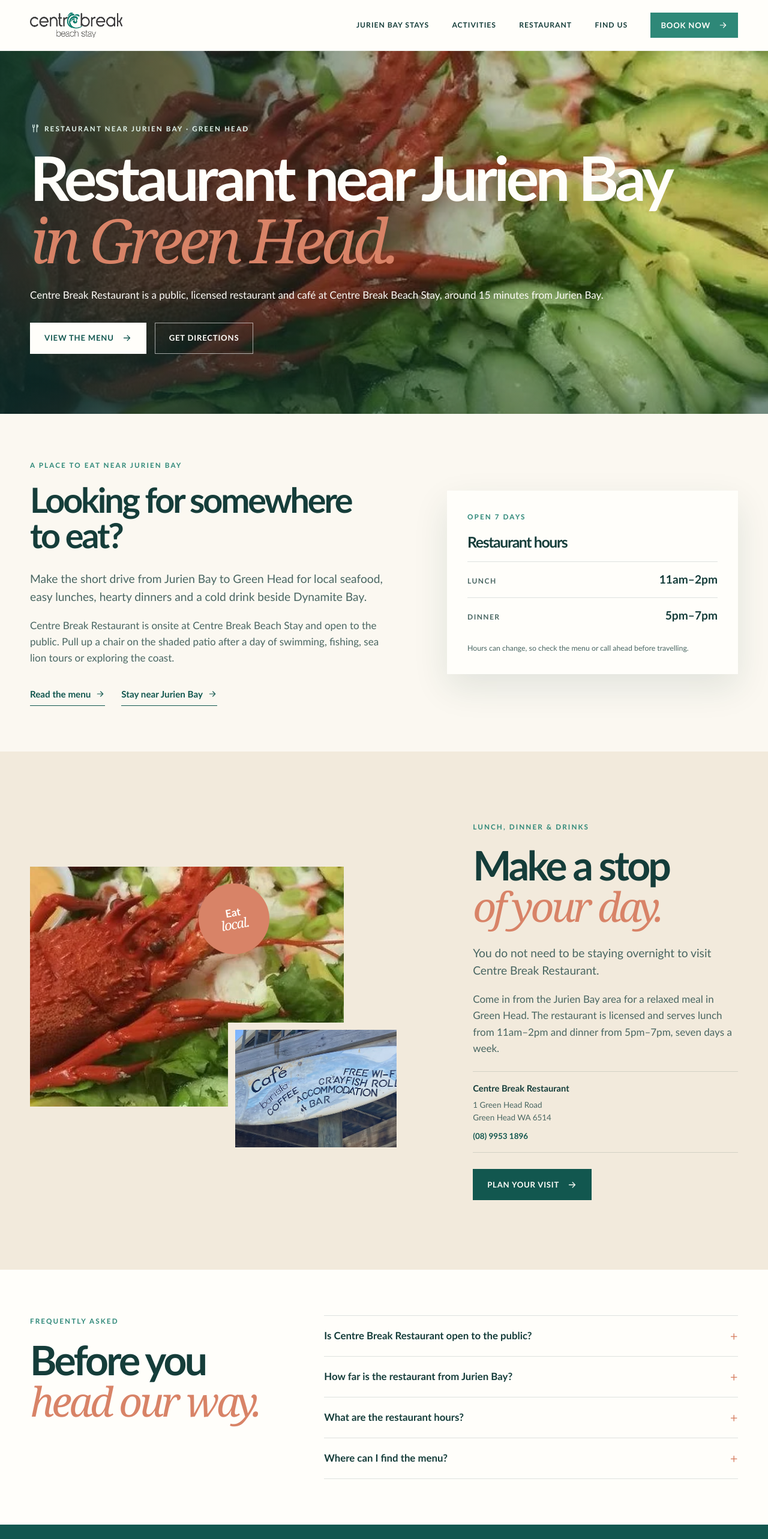
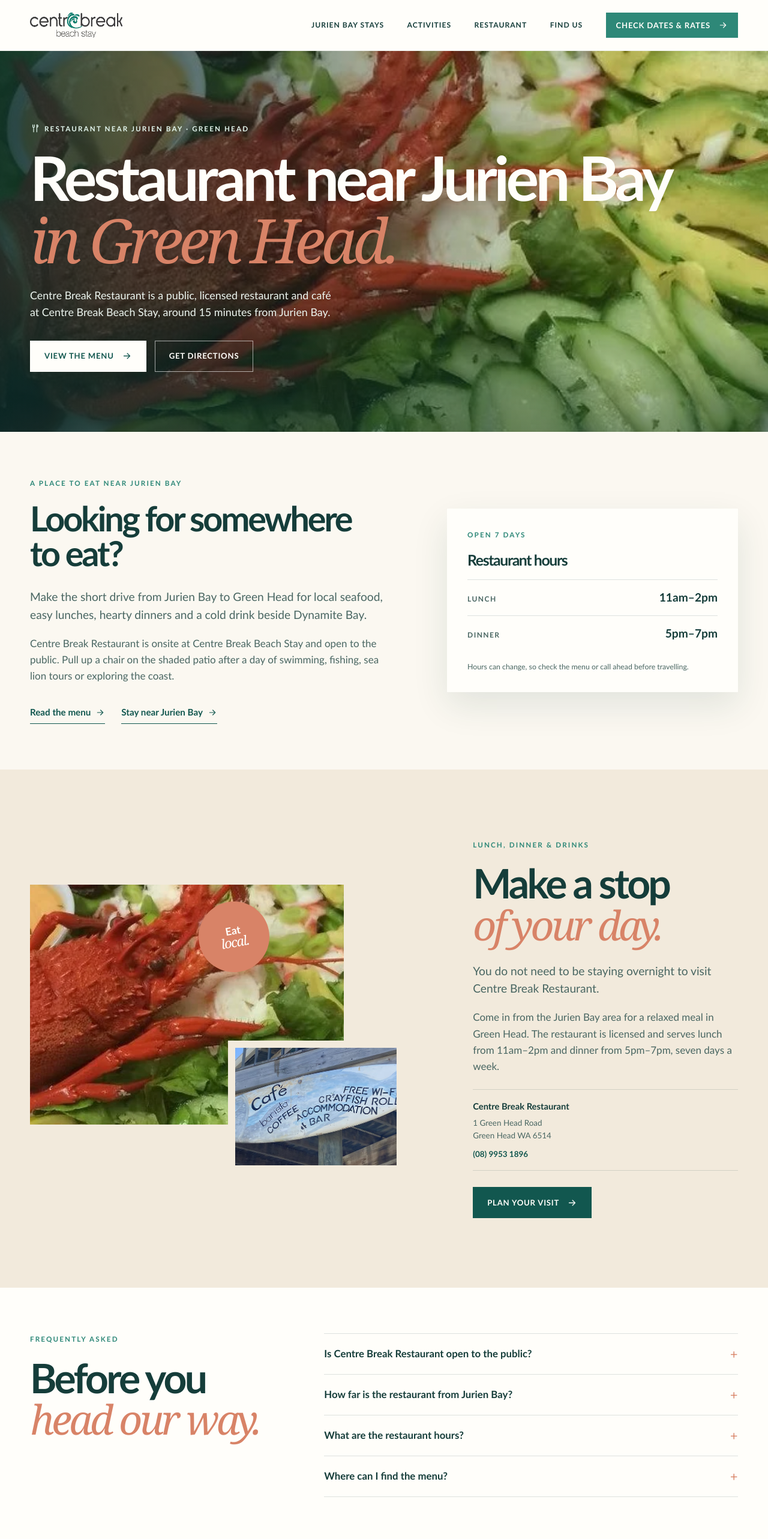
Before and after one commit to tawazz/centrebreakbeachstay, a Next.js app: page /jurien-bay-restaurant in a window 1280 px wide. Shown: the top 2566 px of the page at 60% size. Built offline with nearby package versions, Linux system fonts and the light colour scheme.

Commit message:
feat: update booking links and descriptions across accommodation and activities pages

```diff
--- a/app/globals.css
+++ b/app/globals.css
@@ -22,6 +22,8 @@
 button, a { -webkit-tap-highlight-color: transparent; }
 button { color: inherit; font: inherit; }
 img { display: block; max-width: 100%; }
+section[id] { scroll-margin-top: 104px; }
+a:focus-visible, button:focus-visible, summary:focus-visible { outline: 3px solid var(--coral); outline-offset: 4px; }
 
 .shell { width: min(1180px, calc(100% - 72px)); margin: 0 auto; }
 .section-pad { padding: 116px 0; }
@@ -65,6 +67,7 @@
 .hero-content { color: var(--white); padding-bottom: 112px; padding-top: 140px; position: relative; z-index: 1; }
 .hero-copy { color: #f1f6ee; font-size: 1.13rem; max-width: 510px; }
 .hero-actions { align-items: center; display: flex; flex-wrap: wrap; gap: 14px; margin-top: 33px; }
+.booking-helper { color: rgba(241,246,238,0.82); font-size: 0.73rem; margin: 14px 0 0; }
 .hero-note { align-items: center; background: var(--gold); bottom: 0; color: var(--ink); display: flex; gap: 12px; padding: 18px 30px 18px 27px; position: absolute; right: max(36px, calc((100vw - 1180px) / 2)); z-index: 2; }
 .hero-note span { font-size: 1.8rem; font-weight: 800; line-height: 1; }
 .hero-note small { font-size: 0.68rem; font-weight: 800; letter-spacing: 0.12em; line-height: 1.2; text-transform: uppercase; }
@@ -115,6 +118,7 @@
 .feature-list span { align-items: center; color: var(--ink-soft); display: inline-flex; font-size: 0.69rem; gap: 4px; }
 .feature-list svg { color: var(--teal); }
 .room-card .text-link { font-size: 0.78rem; margin-top: 17px; }
+.room-card-cta { align-self: flex-start; font-size: 0.72rem; margin-top: 17px; min-height: 48px; padding: 0 15px; }
 
 .food-section { background: var(--sand); }
 .food-layout { align-items: center; display: grid; gap: clamp(55px, 9vw, 125px); grid-template-columns: minmax(0, 1.1fr) minmax(0, 0.78fr); }
@@ -172,6 +176,7 @@
 .booking-inner { align-items: center; display: flex; justify-content: space-between; min-height: 315px; }
 .booking-inner h2 { margin: 0; }
 .booking-inner h2 em { color: var(--gold); }
+.mobile-booking-bar { display: none; }
 
 .site-footer { background: var(--white); }
 .footer-grid { display: grid; gap: 50px; grid-template-columns: 1.4fr repeat(3, 0.72fr); padding: 76px 0 62px; }
@@ -189,10 +194,10 @@
 
 .page-hero { min-height: 510px; overflow: hidden; position: relative; }
 .page-hero-content { color: var(--white); padding-bottom: 100px; padding-top: 120px; position: relative; z-index: 1; }
-.page-hero-content > p:last-child { color: #edf6f0; font-size: 1.12rem; max-width: 510px; }
+.page-hero-content > h1 + p { color: #edf6f0; font-size: 1.12rem; max-width: 510px; }
 .activity-page-hero { min-height: 620px; }
 .activity-page-hero .page-hero-content { padding-bottom: 145px; }
-.activity-page-hero .page-hero-content > p:last-child { max-width: 570px; }
+.activity-page-hero .page-hero-content > h1 + p { max-width: 570px; }
 .activity-hero-note { align-items: center; background: var(--gold); bottom: 0; color: var(--ink); display: flex; gap: 13px; padding: 18px 30px 18px 25px; position: absolute; right: max(36px, calc((100vw - 1180px) / 2)); z-index: 2; }
 .activity-hero-note-value { font-size: 2rem; font-weight: 800; letter-spacing: -0.08em; line-height: 1; }
 .activity-hero-note span:last-child { display: flex; flex-direction: column; line-height: 1.2; }
@@ -283,7 +288,7 @@
 }
 
 @media (max-width: 720px) {
-  body { font-size: 16px; }
+  body { font-size: 16px; padding-bottom: 77px; }
   .shell { width: min(100% - 38px, 550px); }
   .section-pad { padding: 76px 0; }
   .section-pad-small { padding: 52px 0; }
@@ -299,6 +304,8 @@
   .mobile-nav.is-open nav { padding-bottom: 22px; padding-top: 9px; }
   .mobile-nav a:not(.button) { border-bottom: 1px solid var(--line); display: block; font-size: 0.82rem; font-weight: 800; letter-spacing: 0.09em; padding: 15px 0; text-transform: uppercase; }
   .mobile-nav .button { margin-top: 17px; width: 100%; }
+  .mobile-booking-bar { background: rgba(255,254,250,0.96); border-top: 1px solid var(--line); bottom: 0; display: block; left: 0; padding: 10px 16px calc(10px + env(safe-area-inset-bottom)); position: fixed; right: 0; z-index: 19; }
+  .mobile-booking-bar .button { width: 100%; }
   .hero { min-height: 670px; }
   .hero-overlay { background: linear-gradient(90deg, rgba(7,41,39,0.82), rgba(7,41,39,0.25)), linear-gradient(0deg, rgba(7,41,39,0.5), transparent 55%); }
   .hero-content { padding-bottom: 122px; padding-top: 112px; }
@@ -360,6 +367,7 @@
 @media (max-width: 480px) {
   .shell { width: min(100% - 32px, 550px); }
   .hero { min-height: 640px; }
+  h1 { font-size: clamp(2.6rem, 13.2vw, 4.1rem); }
   .hero-actions { align-items: stretch; flex-direction: column; }
   .hero-actions .button { width: 100%; }
   .room-card { grid-template-columns: 1fr; }
@@ -443,3 +451,12 @@
   .detail-card, .restaurant-hours-card { padding: 25px 21px; }
   .detail-card-meta { gap: 24px; }
 }
+
+@media (max-width: 720px) {
+  .room-card-cta { align-self: stretch; width: 100%; }
+}
+
+@media (prefers-reduced-motion: reduce) {
+  html { scroll-behavior: auto; }
+  *, *::before, *::after { animation-duration: 0.01ms !important; animation-iteration-count: 1 !important; scroll-behavior: auto !important; transition-duration: 0.01ms !important; }
+}
--- a/components/site-footer.tsx
+++ b/components/site-footer.tsx
@@ -32,7 +32,7 @@
         <div className="footer-column footer-hours">
           <p className="footer-label">Open 7 days</p>
           <p>{business.restaurantName}<br />{restaurantHours[0].display}<br />{restaurantHours[1].display}</p>
-          <a className="footer-booking" href={bookingUrl} target="_blank" rel="noreferrer">Check availability <span>↗</span></a>
+          <a className="footer-booking" href={bookingUrl} target="_blank" rel="noreferrer" data-booking-placement="footer">Check dates & rates <span>↗</span></a>
         </div>
       </div>
 
--- a/components/site-header.tsx
+++ b/components/site-header.tsx
@@ -16,6 +16,7 @@
   const [open, setOpen] = useState(false);
 
   return (
+    <>
       <header className="site-header">
         <div className="shell header-inner">
           <Link href="/" className="brand" aria-label="Centre Break Beach Stay home" onClick={() => setOpen(false)}>
@@ -26,8 +27,8 @@
             {links.map((link) => (
               <Link key={link.href} href={link.href}>{link.label}</Link>
             ))}
-          <a className="button button-small" href={bookingUrl} target="_blank" rel="noreferrer">
-            Book now <Icon name="arrow" size={16} />
+            <a className="button button-small" href={bookingUrl} target="_blank" rel="noreferrer" data-booking-placement="header-desktop">
+              Check dates & rates <Icon name="arrow" size={16} />
             </a>
           </nav>
 
@@ -47,11 +48,19 @@
             {links.map((link) => (
               <Link key={link.href} href={link.href} onClick={() => setOpen(false)}>{link.label}</Link>
             ))}
-          <a className="button" href={bookingUrl} target="_blank" rel="noreferrer" onClick={() => setOpen(false)}>
-            Book your stay <Icon name="arrow" size={17} />
+            <a className="button" href={bookingUrl} target="_blank" rel="noreferrer" onClick={() => setOpen(false)} data-booking-placement="header-mobile-menu">
+              Check dates & rates <Icon name="arrow" size={17} />
             </a>
           </nav>
         </div>
+
       </header>
+
+      <aside className="mobile-booking-bar" aria-label="Booking shortcut">
+        <a className="button button-dark" href={bookingUrl} target="_blank" rel="noreferrer" data-booking-placement="mobile-sticky">
+          Check dates & rates <Icon name="arrow" size={17} />
+        </a>
+      </aside>
+    </>
   );
 }
--- a/lib/content.ts
+++ b/lib/content.ts
@@ -1,5 +1,6 @@
 export const siteUrl = "https://centrebreakbeachstay.com.au";
-export const bookingUrl = "https://us2.cloudbeds.com/reservation/sqAH3Y";
+const bookingBaseUrl = "https://us2.cloudbeds.com/en/reservation/sqAH3Y";
+export const bookingUrl = `${bookingBaseUrl}?currency=aud`;
 export const menuUrl =
   "https://centrebreakbeachstay.com.au/wp-content/uploads/2025/01/Medu.pdf";
 export const termsUrl =
@@ -47,18 +48,23 @@
   sleeps: string;
   beds: string;
   features: string[];
+  bookingUrl: string;
 };
+
+const roomBookingUrl = (roomId: string) => `${bookingBaseUrl}?rid=${roomId}&currency=aud`;
 
 export const rooms: Room[] = [
   {
     name: "Budget Double Room",
     eyebrow: "Shared bathroom",
-    image: "/images/room-budget.webp",
+    image:
+      "https://h-img3.us2.cloudbeds.com/uploads/60834516611264/screenshot_2025-02-04_at_5.54.44pm~~67a1e3fe57bd7.jpeg",
     description:
-      "A comfortable queen room with a mini bar, TV, tea and coffee facilities, air conditioning, and everything you need for an easy overnight stay.",
+      "A comfortable queen room with tea and coffee facilities, air conditioning, TV, and shared bathroom access for an easy overnight stay.",
     sleeps: "2 guests",
     beds: "1 queen bed",
-    features: ["A/C", "Wi-Fi", "TV", "Tea & coffee", "Towels"],
+    features: ["A/C", "Wi-Fi", "TV", "Shared bathroom", "Towels"],
+    bookingUrl: roomBookingUrl("62357956051080"),
   },
   {
     name: "Ensuite Double Room",
@@ -69,56 +75,51 @@
     sleeps: "2 guests",
     beds: "1 queen bed",
     features: ["A/C", "Wi-Fi", "TV", "Shower", "Towels"],
+    bookingUrl: roomBookingUrl("63550677651593"),
   },
   {
-    name: "Twin Room",
-    eyebrow: "Ensuite",
-    image: "/images/room-twin.webp",
-    description:
-      "Two single beds, an ensuite bathroom, air conditioning, ceiling fan, flat-screen TV, tea and coffee, and a minibar make this a flexible choice for friends or family.",
-    sleeps: "2 guests",
-    beds: "2 single beds",
-    features: ["A/C", "Wi-Fi", "TV", "Shower", "Minibar"],
-  },
-  {
-    name: "Self-contained suite",
-    eyebrow: "1 bedroom · views to Dynamite Bay",
+    name: "1-bedroom self-contained suite",
+    eyebrow: "Sleeps 3 · views to Dynamite Bay",
     image: "/images/room-suite.jpg",
     description:
       "A home away from home for a couple or small family, with a queen bed, single bed, ensuite bathroom, kitchenette, TV, and balcony access.",
     sleeps: "3 guests",
     beds: "1 queen + 1 single",
     features: ["Kitchenette", "A/C", "Wi-Fi", "TV", "Balcony"],
+    bookingUrl: roomBookingUrl("63560894251205"),
   },
   {
     name: "Family Room",
-    eyebrow: "Private bathroom nearby",
+    eyebrow: "Private bathroom next door",
     image: "/images/room-family.jpg",
     description:
       "A downstairs family room with a queen bed and bunk bed, coffee-making facilities, TV, and a private bathroom and toilet located next door.",
     sleeps: "4 guests",
     beds: "1 queen + 2 bunks",
     features: ["A/C", "Wi-Fi", "TV", "Shower", "Towels"],
+    bookingUrl: roomBookingUrl("63560385978501"),
   },
   {
     name: "Family ensuite unit",
-    eyebrow: "2 rooms · deck access",
+    eyebrow: "Sleeps 5 · 2 rooms · deck access",
     image: "/images/room-family-ensuite.webp",
     description:
       "Two connected rooms with two queen beds and a single bed, ensuite bathroom, air conditioning, flat-screen TV, tea and coffee, and access to the deck.",
     sleeps: "5 guests",
     beds: "2 queens + 1 single",
     features: ["A/C", "Wi-Fi", "TV", "Shower", "Deck"],
+    bookingUrl: roomBookingUrl("63557503402199"),
   },
   {
-    name: "Self-contained suite",
-    eyebrow: "2 bedrooms · sleeps 6",
+    name: "2-bedroom self-contained suite",
+    eyebrow: "Sleeps 6 · ocean views",
     image: "/images/room-two-bedroom.jpg",
     description:
       "A spacious family setup with a queen room and a bunk room, full kitchenette, air conditioning, ensuite bathroom, balcony access, and ocean views.",
     sleeps: "6 guests",
     beds: "1 queen + 4 singles",
     features: ["Kitchen", "A/C", "Wi-Fi", "TV", "Ocean views"],
+    bookingUrl: roomBookingUrl("63563852673161"),
   },
 ];
 
```
Also changed, not shown: app/activities/page.tsx (+5 -5 lines), app/jurien-bay-accommodation/page.tsx (+8 -7 lines), app/page.tsx (+9 -8 lines), components/room-card.tsx (+10 -2 lines). Lines whose indentation alone changed are shown as unchanged.
